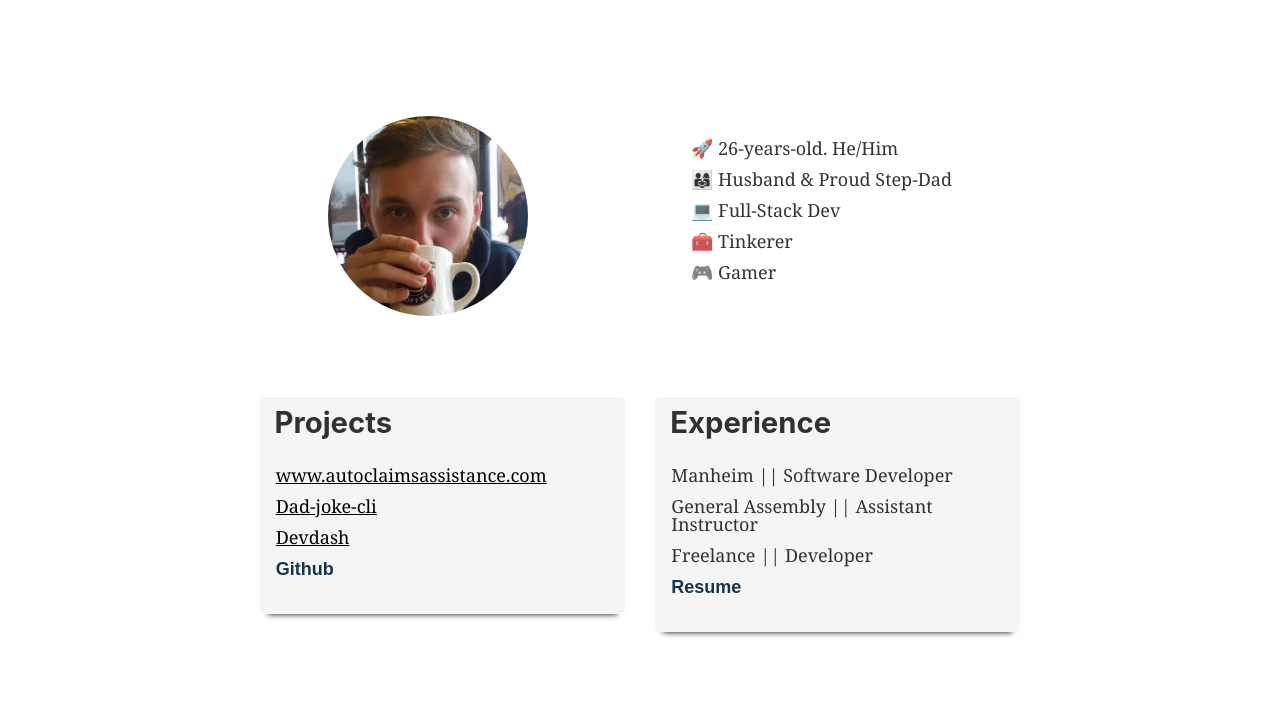
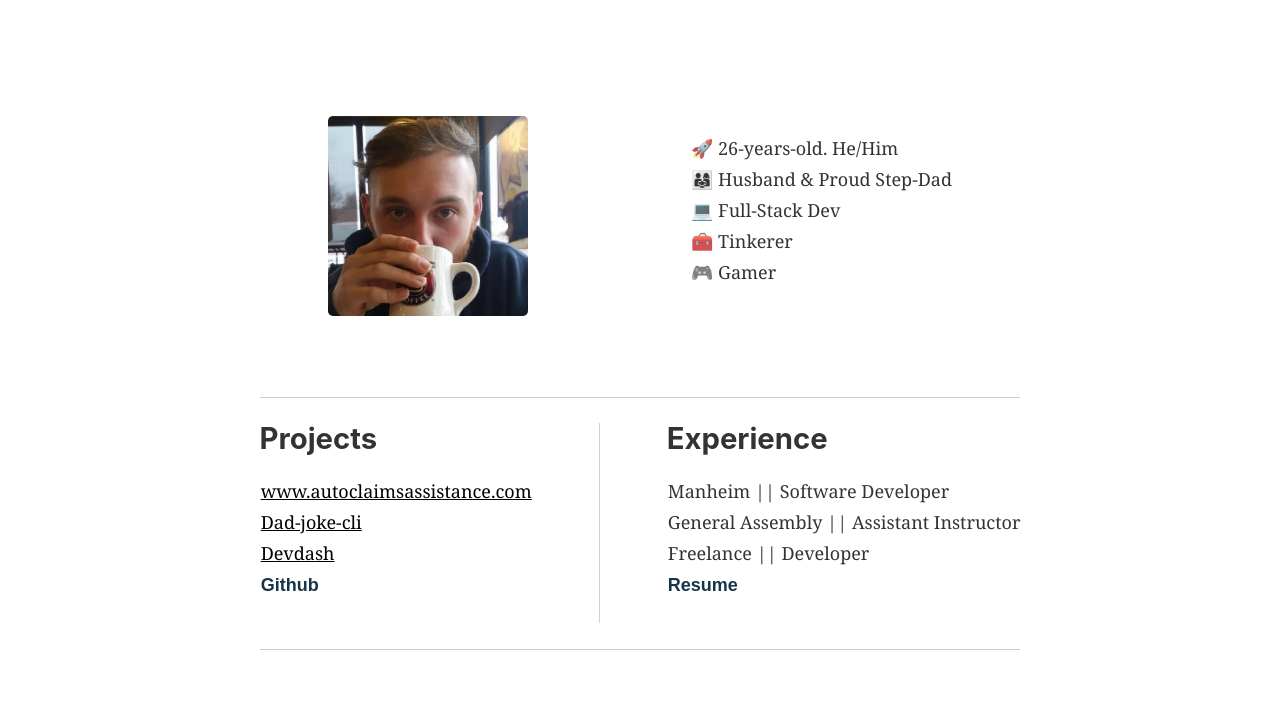
Before and after one commit to taylorosbourne/taylorosbourne.com, a Gatsby site: page / in a window 1280 px wide. Shown: the part 71-777 px from the top of the page. Built offline with nearby package versions, Linux system fonts and the light colour scheme; Gatsby itself is replaced by a stand-in of ours; some packages are replaced by stand-ins of ours.

Commit message:
portrait squared instead of rounded

```diff
--- a/src/pages/index.js
+++ b/src/pages/index.js
@@ -10,7 +10,7 @@ import { PostBody } from '../styles/Post';
 const ImgRounded = styled.img`
   height: 200px;
   width: 200px;
-  border-radius: 50%;
+  border-radius: 5px;
 `;
 
 const InfoContainer = styled.div`
@@ -72,15 +72,15 @@ const InfoLink = styled.a`
   }
 `
 
-const Card = styled.div`
-  width: 48%;
-  background: rgb(245,245,245);
-  padding: 10px 15px;
-  border-radius: 5px;
-  -webkit-box-shadow: 0 8px 6px -8px black;
-	   -moz-box-shadow: 0 8px 6px -8px black;
-	        box-shadow: 0 8px 6px -8px black;
-`
+// const Card = styled.div`
+//   width: 48%;
+//   background: rgb(245,245,245);
+//   padding: 10px 15px;
+//   border-radius: 5px;
+//   -webkit-box-shadow: 0 8px 6px -8px black;
+// 	   -moz-box-shadow: 0 8px 6px -8px black;
+// 	        box-shadow: 0 8px 6px -8px black;
+// `
 
 const IndexPage = ({ data }) => (
   <Layout>
@@ -107,13 +107,13 @@ const IndexPage = ({ data }) => (
         </li>
       </InfoList>
     </InfoContainer>
-    {/* <hr/> */}
+    <hr/>
     <div style={{
       display: `flex`,
       justifyContent: `space-between`,
       alignItems: `flex-start`
     }}>
-      <Card>
+      <div>
         <h2>Projects</h2>
         <InfoList>
           <li><a style={{color: `#000`}} href="https://www.autoclaimsassistance.com/" target="_blank" rel="noopener noreferrer" alt="aca">www.autoclaimsassistance.com</a></li>
@@ -121,9 +121,9 @@ const IndexPage = ({ data }) => (
           <li><a style={{color: `#000`}} href="https://devdash.netlify.com/" target="_blank" rel="noopener noreferrer" alt="devdash">Devdash</a></li>
           <li><InfoLink href="https://github.com/taylorosbourne" target="_blank" rel="noopener noreferrer" alt="github">Github</InfoLink></li>
         </InfoList>
-      </Card>
-      {/* <div style={{width: `1px`, height: `190px`, background: `rgb(210,210,210)`}}></div> */}
-      <Card>
+      </div>
+      <div style={{width: `1px`, height: `200px`, background: `rgb(210,210,210)`}}></div>
+      <div>
         <h2>Experience</h2>
         <InfoList>
           <li style={{marginLeft: `-25px`}}>Manheim || Software Developer</li>
@@ -131,10 +131,10 @@ const IndexPage = ({ data }) => (
           <li style={{marginLeft: `-25px`}}>Freelance || Developer</li>
           <li><InfoLink href="https://drive.google.com/file/d/1gerQVwoyvV74G8M7NWdpn_zGW7ARWogS/view?usp=sharing" target="_blank" rel="noopener noreferrer" alt="resume">Resume</InfoLink></li>
         </InfoList>
-      </Card>
+      </div>
     </div>
     <br/>
-    {/* <hr/> */}
+    <hr/>
     <br/>
     <br/>
     {data.allMarkdownRemark.edges.map(post => (
```
